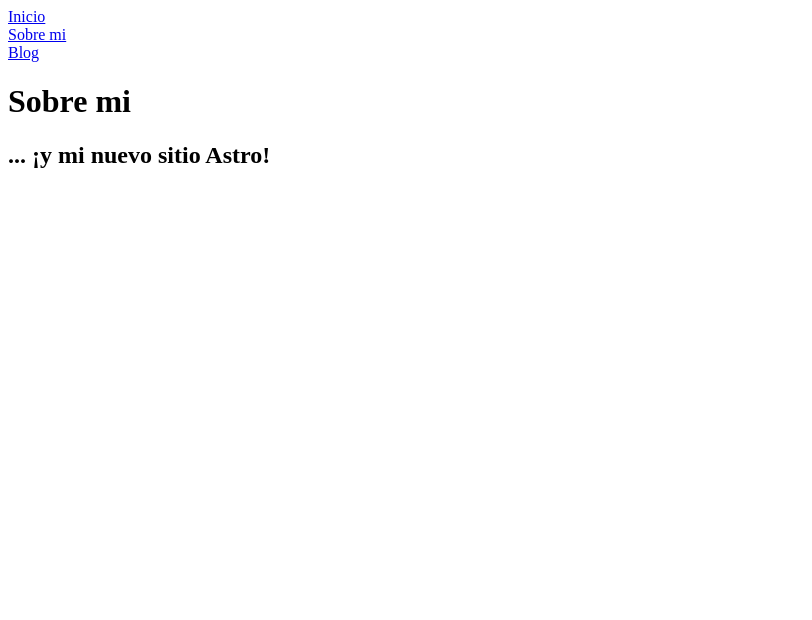
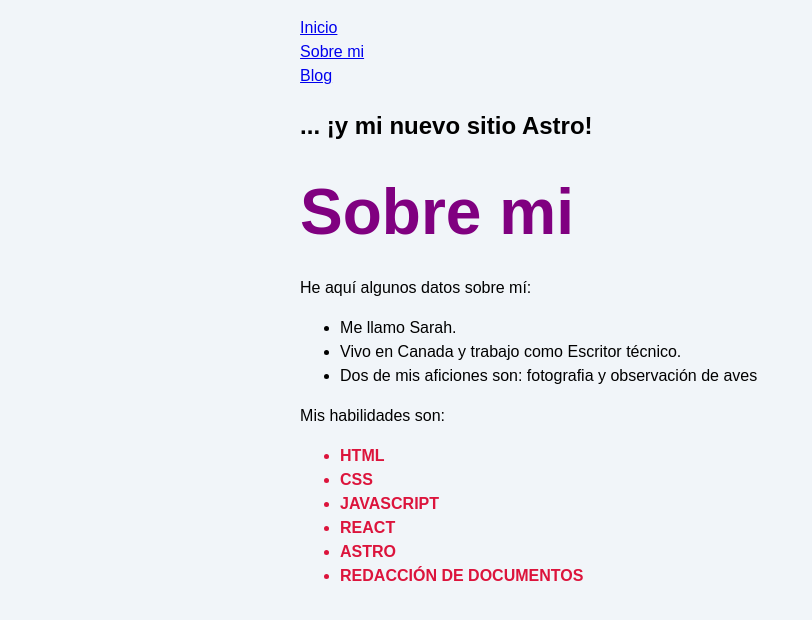
Before and after one commit to informatica3drc-sys/Daniel_Astro, an Astro site: page /about in a window 1280 px wide. Shown: the whole page, without its empty margins (0-812 px from the left). Built offline with nearby package versions, Linux system fonts and the light colour scheme; Astro itself is replaced by a stand-in of ours.

Commit message:
Modificaciones de Style, en todas las páginas

```diff
--- a/src/pages/about.astro
+++ b/src/pages/about.astro
@@ -1,4 +1,25 @@
 ---
+import './styles/global.css';
+import Navigation from './components/navigation.astro';
+
+const PageTitle = "Sobre mi";
+
+const identity = {
+  firstName: "Sarah",
+  country: "Canada",
+  occupation: "Escritor técnico",
+  hobbies: ["fotografia", "observación de aves", "peñarol"],
+};
+
+const skills = ["HTML", "CSS", "JavaScript", "React", "Astro", "Redacción de documentos"];
+
+const happy = true;
+const finished = false;
+const goal = 3;
+
+const skillColor = "crimson";
+const fontWeight = "bold";
+const textcase = "uppercase";
 ---
 
 <html lang="en">
@@ -6,17 +27,40 @@
 		<meta charset="utf-8" />
 		<link rel="icon" type="image/svg+xml" href="/favicon.svg" />
 		<link rel="icon" href="/favicon.ico" />
+		<!-- <link rel="stylesheet" href="../styles/global.css"> -->
 		<meta name="viewport" content="width=device-width" />
 		<meta name="generator" content={Astro.generator} />
-		<title>Astro</title>
+		<title>{PageTitle}</title>
+		<style define:vars={{skillColor,fontWeight,textcase}}>
+			h1 {
+				color: purple;
+				font-size: 4rem;
+			}
+			.skill {
+    			color: var(--skillColor);
+				font-weight: var(--fontWeight);
+				text-transform:var(--textcase);
+  			}
+    </style>
+
 	</head>
 	<body>
-        <a href="/">Inicio</a><br>
-		<a href="/about/">Sobre mi</a><br>
-        <a href="/blog/">Blog</a>
+		<Navigation />
 
+		<h2>... ¡y mi nuevo sitio Astro!</h2>
+		<h1>{PageTitle}</h1>
+			<p>He aquí algunos datos sobre mí:</p>
+		<ul>
+			<li>Me llamo {identity.firstName}.</li>
+			<li>Vivo en {identity.country} y trabajo como {identity.occupation}.</li>
+			{identity.hobbies.length >= 2 &&
+			<li>Dos de mis aficiones son: {identity.hobbies[0]} y {identity.hobbies[1]}</li>
+			}
+		</ul>
+			<p>Mis habilidades son:</p>
+		<ul>
+		{skills.map((skill) => <li class="skill">{skill}</li>)}
+		</ul>
 
-		<h1>Sobre mi</h1>
-		<h2>... ¡y mi nuevo sitio Astro!</h2>
     </body>
 </html>
--- /dev/null
+++ b/src/pages/components/Navigation.astro
@@ -0,0 +1,7 @@
+---
+---
+<a href="/">Inicio</a><br>
+
+<a href="/about/">Sobre mi</a><br>
+
+<a href="/blog/">Blog</a><br>
--- /dev/null
+++ b/src/pages/styles/global.css
@@ -0,0 +1,21 @@
+html {
+  background-color: #f1f5f9;
+  font-family: sans-serif;
+}
+
+body {
+  margin: 0 auto;
+  width: 100%;
+  max-width: 80ch;
+  padding: 1rem;
+  line-height: 1.5;
+}
+
+* {
+  box-sizing: border-box;
+}
+
+h1 {
+  margin: 1rem 0;
+  font-size: 2.5rem;
+}
```
Also changed, not shown: src/pages/blog.astro (+6 -5 lines), src/pages/index.astro (+6 -7 lines).
